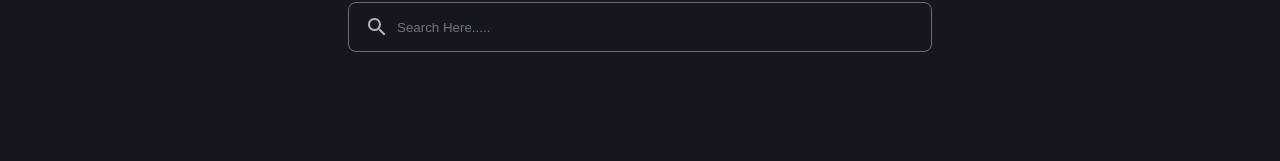
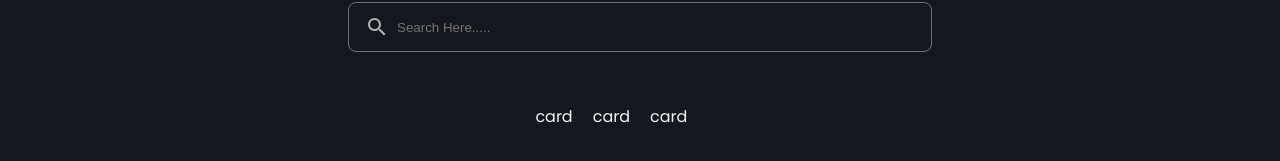
Before and after one commit to PrincyChauhan/image-generator, a React (Create React App) app in the folder client/: page / in a window 1280 px wide. Shown: the part 213-374 px from the top of the page. Built offline with nearby package versions, Linux system fonts and the light colour scheme.

Commit message:
added cardwrapper

```diff
--- a/client/src/pages/Home.jsx
+++ b/client/src/pages/Home.jsx
@@ -41,6 +41,23 @@
   align-items: center;
 `;
 
+const CardWrapper = styled.div`
+  display: grid;
+  gap: 20px;
+
+  @media (min-width: 1200px) {
+    grid-template-columns: repeat(4, 1fr);
+  }
+
+  @media (min-width: 640px) and (max-width: 1199px) {
+    grid-template-columns: repeat(3, 1fr);
+  }
+
+  @media (max-width: 639px) {
+    grid-template-columns: repeat(2, 1fr);
+  }
+`;
+
 const Home = () => {
   return (
     <Container>
@@ -48,8 +65,14 @@
         Welcome to Popular Posts!
         <Span>Generated with AI</Span>
       </HeadLine>
-      <SearchBar>Searchbar</SearchBar>
-      <Wrapper></Wrapper>
+      <SearchBar />
+      <Wrapper>
+        <CardWrapper>
+          <div>card</div>
+          <div>card</div>
+          <div>card</div>
+        </CardWrapper>
+      </Wrapper>
     </Container>
   );
 };
```
